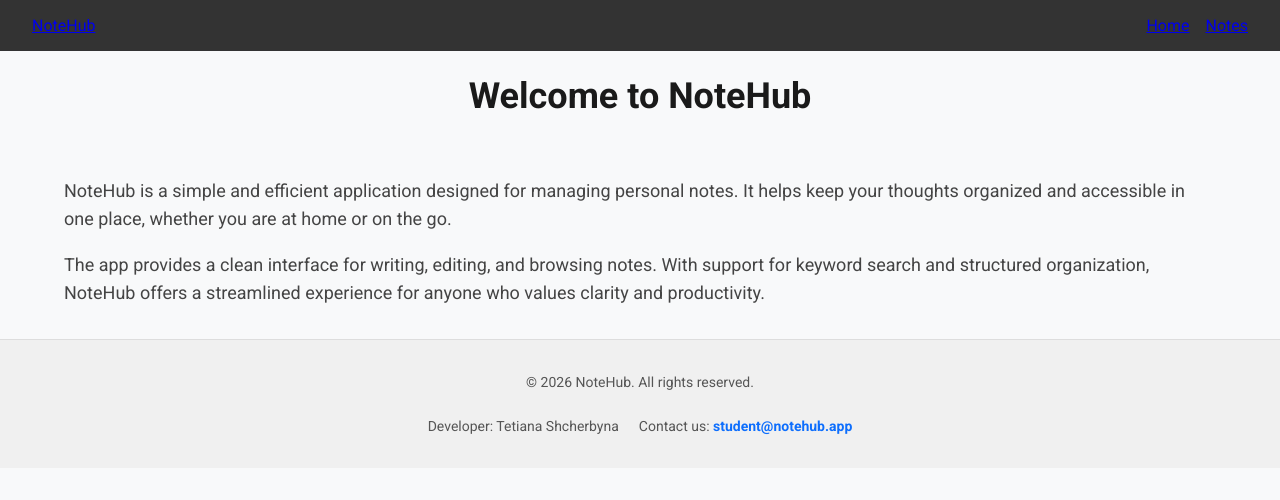
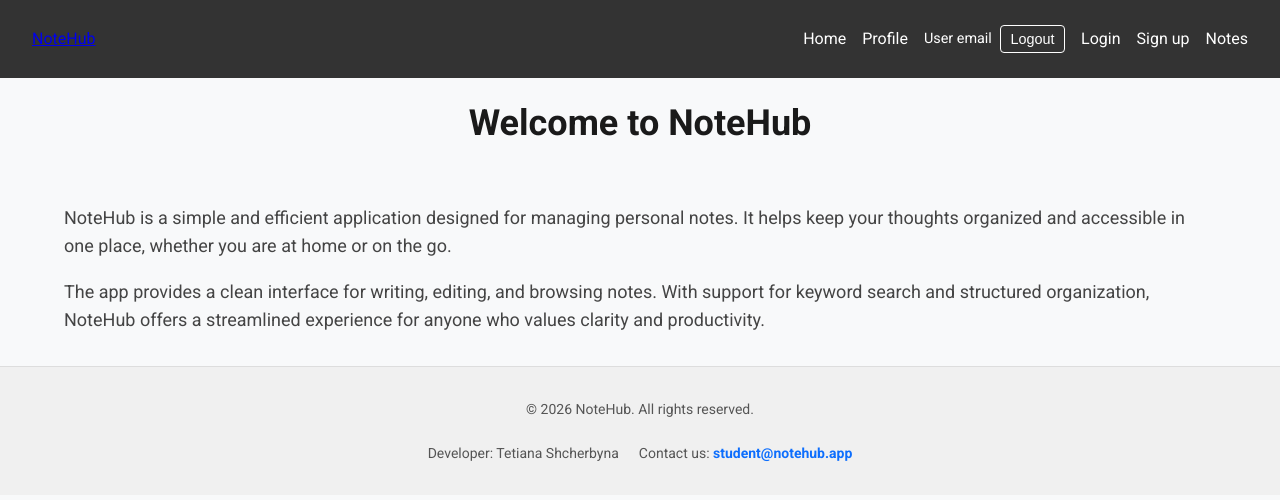
Before and after one commit to TetianaShch/09-auth, a Next.js app: page / in a window 1280 px wide. Shown: the top 500 px of the page. Built offline with nearby package versions, Linux system fonts and the light colour scheme.

Commit message:
feat: add auth navigation to header

```diff
--- /dev/null
+++ b/components/AuthNavigation/AuthNavigation.module.css
@@ -0,0 +1,38 @@
+.userEmail {
+  color: white;
+  margin-right: 0.5rem;
+  font-size: 0.9rem;
+}
+
+.logoutButton {
+  background: transparent;
+  border: 1px solid white;
+  color: white;
+  padding: 0.3rem 0.6rem;
+  border-radius: 4px;
+  cursor: pointer;
+  font-size: 0.9rem;
+  transition:
+    background-color 0.3s ease,
+    color 0.3s ease;
+}
+
+.logoutButton:hover {
+  background-color: white;
+  color: #333;
+}
+
+.navigationItem {
+  display: flex;
+  align-items: center;
+}
+
+.navigationLink {
+  text-decoration: none;
+  color: white;
+  font-size: 1rem;
+}
+
+.navigationLink:hover {
+  color: #ddd;
+}
--- /dev/null
+++ b/components/AuthNavigation/AuthNavigation.tsx
@@ -0,0 +1,31 @@
+import Link from 'next/link';
+import css from './AuthNavigation.module.css';
+
+export default function AuthNavigation() {
+  return (
+    <>
+      <li className={css.navigationItem}>
+        <Link href="/profile" prefetch={false} className={css.navigationLink}>
+          Profile
+        </Link>
+      </li>
+
+      <li className={css.navigationItem}>
+        <p className={css.userEmail}>User email</p>
+        <button className={css.logoutButton}>Logout</button>
+      </li>
+
+      <li className={css.navigationItem}>
+        <Link href="/sign-in" prefetch={false} className={css.navigationLink}>
+          Login
+        </Link>
+      </li>
+
+      <li className={css.navigationItem}>
+        <Link href="/sign-up" prefetch={false} className={css.navigationLink}>
+          Sign up
+        </Link>
+      </li>
+    </>
+  );
+}
--- a/components/Header/Header.tsx
+++ b/components/Header/Header.tsx
@@ -1,4 +1,6 @@
 import Link from 'next/link';
+import AuthNavigation from '@/components/AuthNavigation/AuthNavigation';
+
 import css from './Header.module.css';
 
 export default function Header() {
@@ -10,11 +12,18 @@
 
       <nav aria-label="Main Navigation">
         <ul className={css.navigation}>
-          <li>
-            <Link href="/">Home</Link>
+          <li className={css.navigationItem}>
+            <Link href="/" className={css.navigationLink}>
+              Home
+            </Link>
           </li>
-          <li>
-            <Link href="/notes/filter/all">Notes</Link>
+
+          <AuthNavigation />
+
+          <li className={css.navigationItem}>
+            <Link href="/notes/filter/all" className={css.navigationLink}>
+              Notes
+            </Link>
           </li>
         </ul>
       </nav>
```
